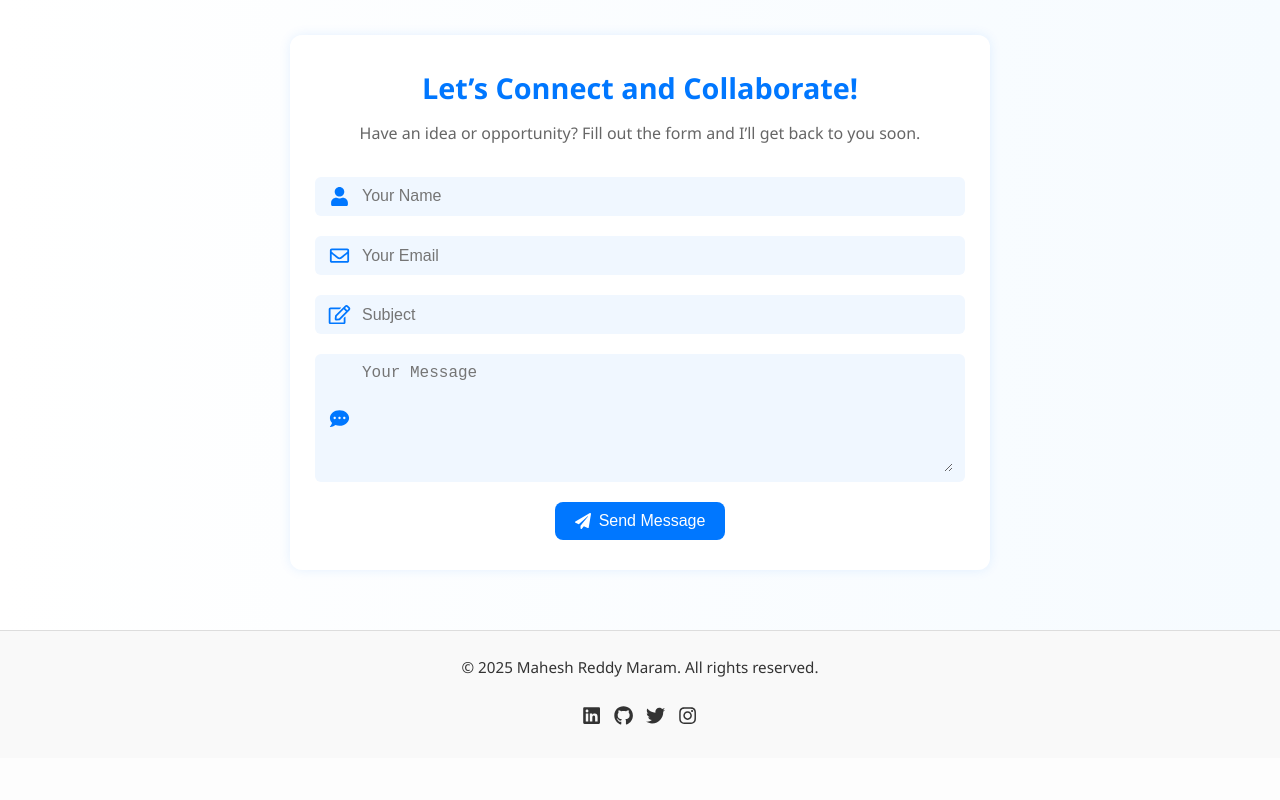
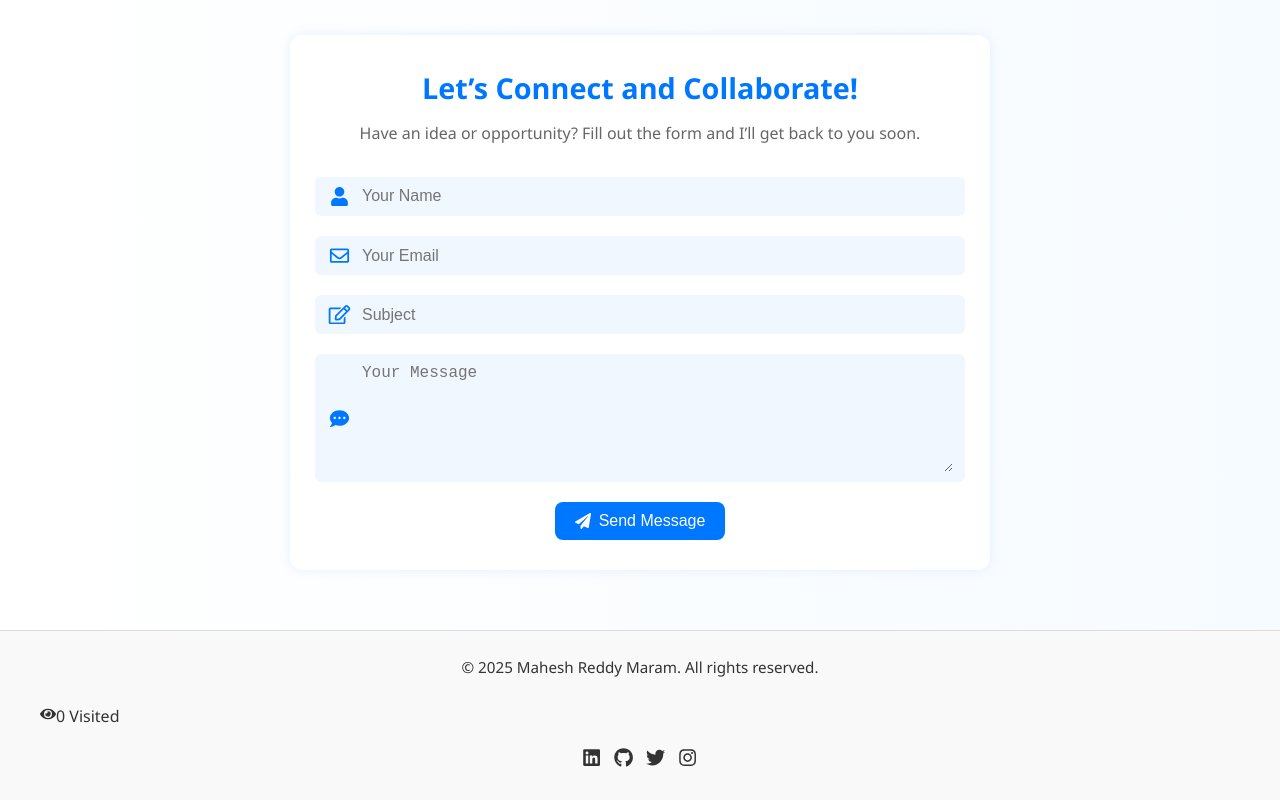
Before and after one commit to maheshreddymaram2/mahesh-portfolio, a React (Vite) app: page / in a window 1280 px wide. Shown: the part 6894-7694 px from the top of the page. Before the commit the page ends 7652 px from the top, so only its background shows below. Built offline with nearby package versions, Linux system fonts and the light colour scheme; no server answers.

Commit message:
Update Footer.jsx

```diff
--- a/src/components/Footer.jsx
+++ b/src/components/Footer.jsx
@@ -1,13 +1,27 @@
 import './Footer.css';
-import { FaLinkedin, FaGithub, FaTwitter, FaInstagram } from 'react-icons/fa';
+import { useEffect, useState } from 'react';
+import { FaEye, FaLinkedin, FaGithub, FaTwitter, FaInstagram } from 'react-icons/fa';
 
 function Footer() {
+  const [views, setViews] = useState(0);
+
+  useEffect(() => {
+    fetch('https://counterapi.dev/api/v2/workspaces/mahesh/mahesh-portfolio/hit')
+      .then(res => res.json())
+      .then(data => setViews(data?.value || 0));
+  }, []);
+
   return (
     <footer className="footer">
       <div className="footer-container">
         <p className="footer-text">
           &copy; {new Date().getFullYear()} Mahesh Reddy Maram. All rights reserved.
         </p>
+
+        <div className="footer-views">
+          <FaEye className="eye-icon" />
+          <span>{views} Visited</span>
+        </div>
 
         <div className="footer-right">
           <div className="social-icons">
```
